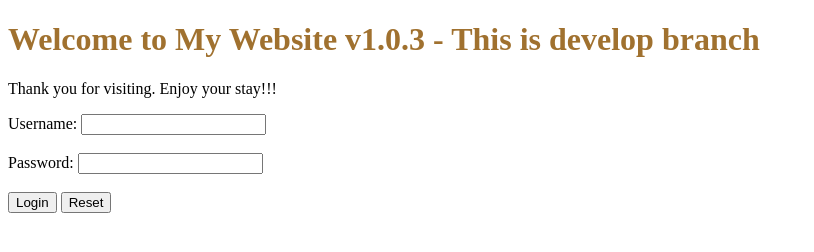
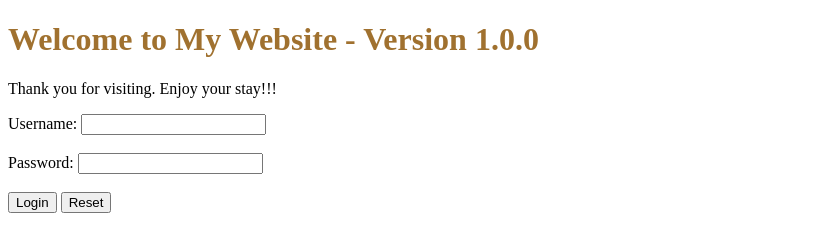
Before and after one commit to chuacongtai/Project-CICD-Github-Action, a website: page public/index.html in a window 1280 px wide. Shown: the whole page, without its empty margins (0-814 px from the left). Drawn offline with Linux system fonts and the light colour scheme.

Commit message:
Modify index.html version 1.0.0

```diff
--- a/public/index.html
+++ b/public/index.html
@@ -7,7 +7,7 @@
 </head>
 
 <body>
-    <h1 id="welcome" style="color: #A0712F;">Welcome to My Website v1.0.3 - This is develop branch</h1>
+    <h1 id="welcome" style="color: #A0712F;">Welcome to My Website - Version 1.0.0</h1>
     <p>Thank you for visiting. Enjoy your stay!!!</p>
 
     <form action="/api/login" method="POST">
```
